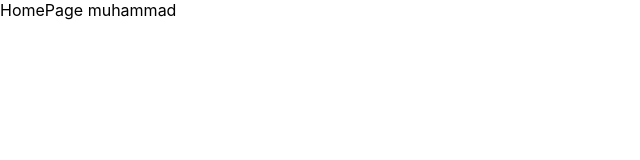
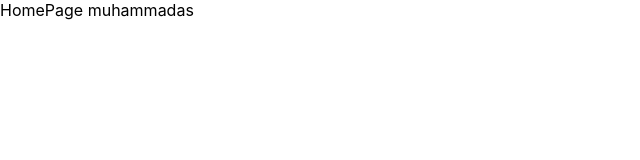
Before and after one commit to muhammadzohid0610/PROlab.ITClub.react, a React (Create React App) app: page / in a window 1280 px wide. Shown: the top 160 px of the page, without its empty margins (0-640 px from the left). Built offline with nearby package versions, Linux system fonts and the light colour scheme.

Commit message:
muhammda

```diff
--- a/src/pages/HomePage.tsx
+++ b/src/pages/HomePage.tsx
@@ -2,7 +2,7 @@ import React from 'react'
 
 function HomePage() {
   return (
-    <div>HomePage  muhammad</div>
+    <div>HomePage  muhammadas</div>
   )
 }
 
```
